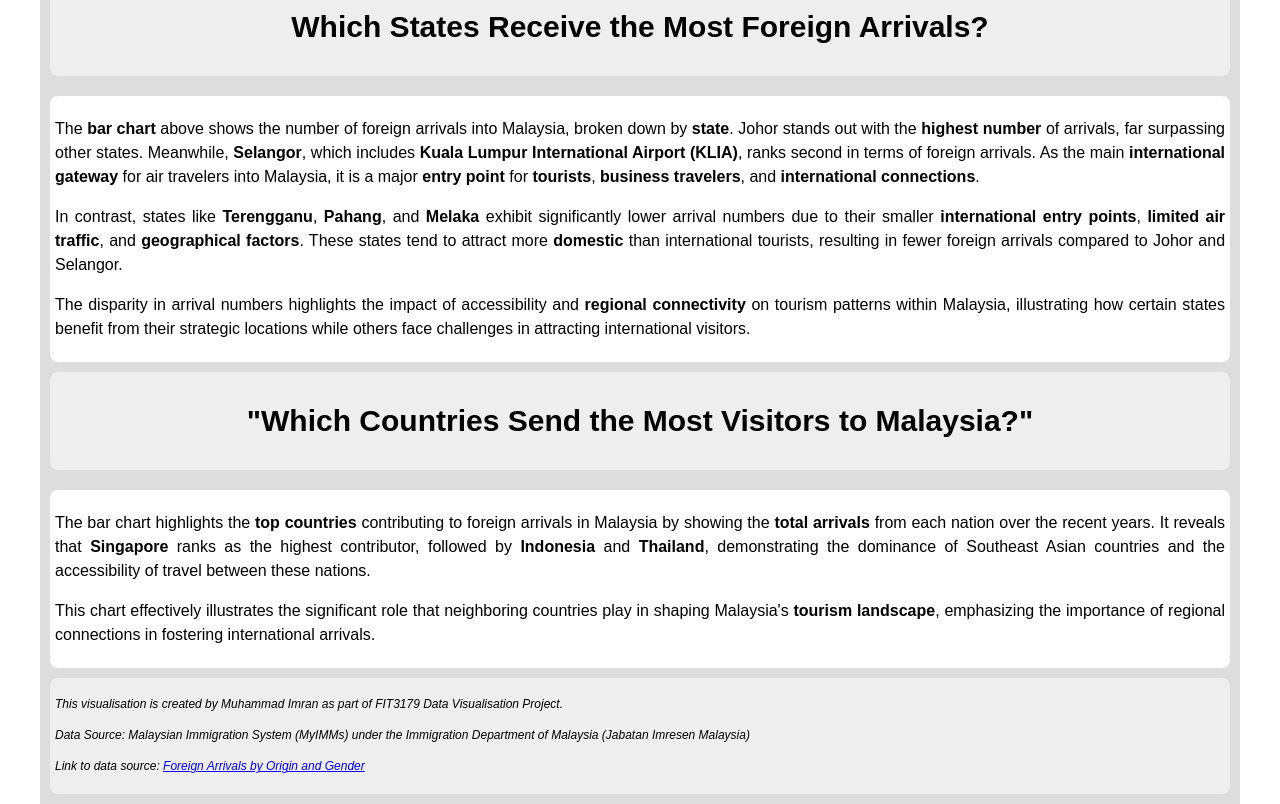
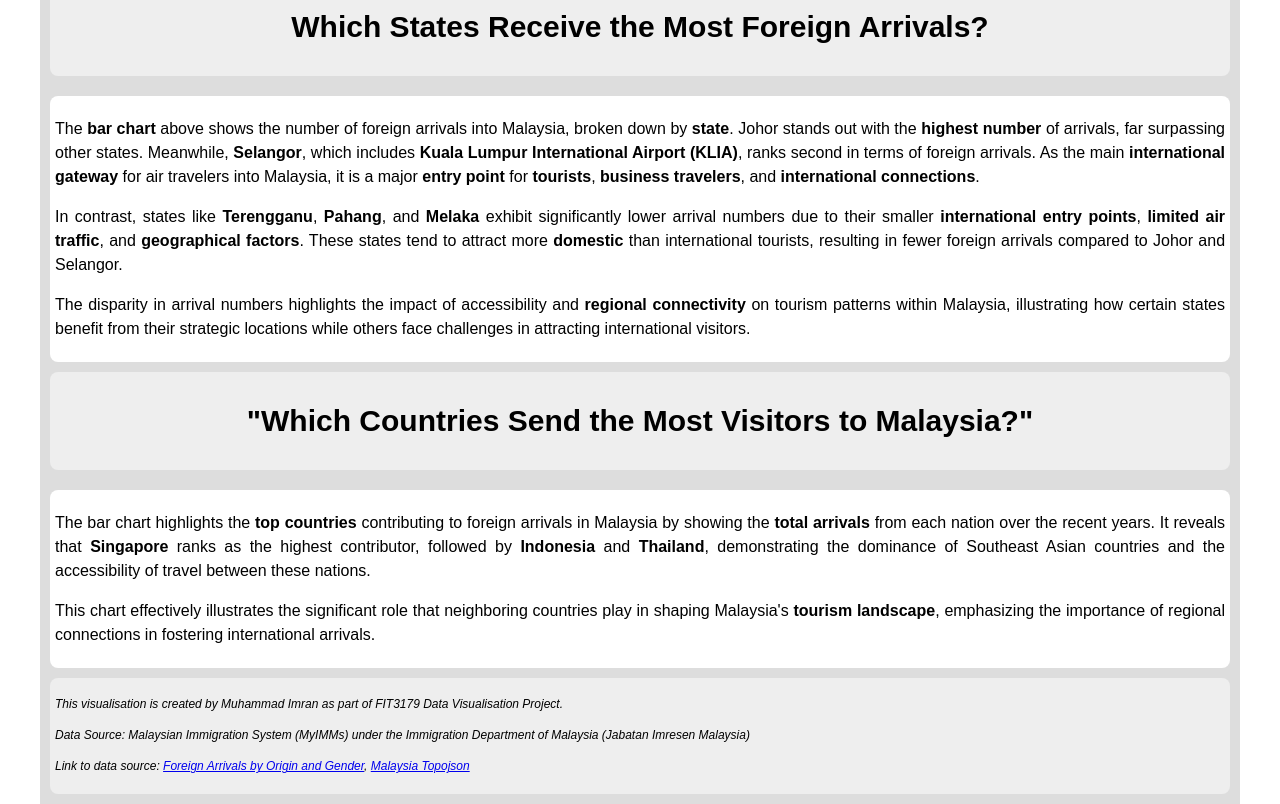
Before and after one commit to imrxn707/FIT3179_Data_Visualisation_II, a plain HTML site: page index.html in a window 1280 px wide. Shown: the part 1043-1847 px from the top of the page. Drawn offline with Linux system fonts and the light colour scheme; a script that the page names is missing.

Commit message:
Updated Html file

```diff
--- a/index.html
+++ b/index.html
@@ -250,7 +250,8 @@
 
             <p><i>This visualisation is created by Muhammad Imran as part of FIT3179 Data Visualisation Project.</i></p>
             <p><i>Data Source: Malaysian Immigration System (MyIMMs) under the Immigration Department of Malaysia (Jabatan Imresen Malaysia)</i></p>
-            <p><i><p>Link to data source: <a href="https://www.kaggle.com/datasets/yyxian/malaysia-foreign-arrivals-by-origin-and-gender/data" target="_blank">Foreign Arrivals by Origin and Gender</a></p></i></p>
+            <p><i><p>Link to data source: <a href="https://www.kaggle.com/datasets/yyxian/malaysia-foreign-arrivals-by-origin-and-gender/data" target="_blank">Foreign Arrivals by Origin and Gender</a>,
+                <a href="https://github.com/samateja/D3topoJson/blob/master/malaysia.json" target="_blank">Malaysia Topojson</a></p></i></p>
 
         </div>
 
```
